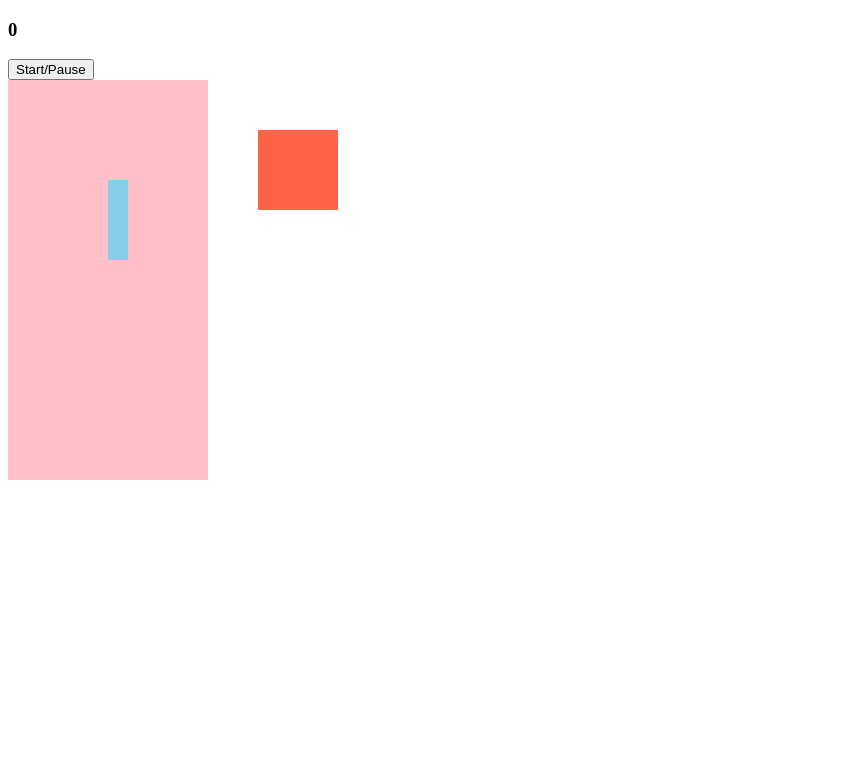
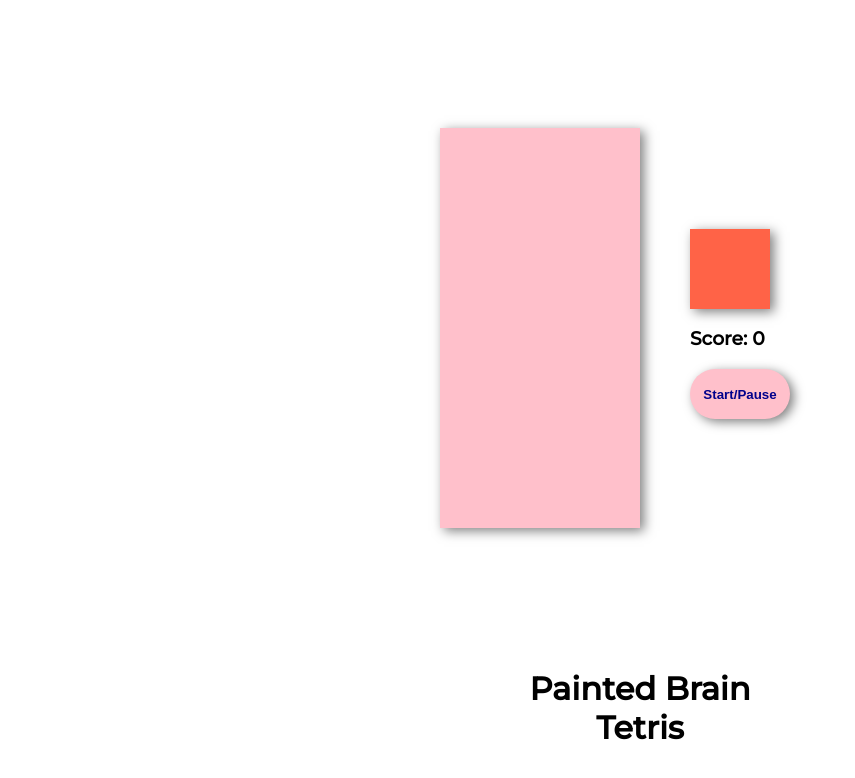
Before and after one commit to AL-G3/tetris-game, a plain HTML site: page index.html in a window 1280 px wide. Shown: the whole page, without its empty margins (0-855 px from the left). Drawn offline with Linux system fonts and the light colour scheme.

Commit message:
Fixed nextTetrimino, styled page a little also

```diff
--- a/app.js
+++ b/app.js
@@ -5,6 +5,7 @@ document.addEventListener('DOMContentLoaded', () => {
     let nextRandom = 0;
     const ScoreDisplay = document.querySelectorAll('#score');
     const StartButton = document.querySelectorAll('#start-pause-button');
+    let timerId;
 
 
     //set tetrimenos
@@ -64,7 +65,7 @@ document.addEventListener('DOMContentLoaded', () => {
         })
     };
 
-    timerId = setInterval(moveDown, 1000);
+    //timerId = setInterval(moveDown, 1000);
 
     function control(e) {
         if (e.keyCode === 37) {
@@ -90,11 +91,12 @@ document.addEventListener('DOMContentLoaded', () => {
         if (current.some(index => squares[currentPosition + index + width].classList.contains('taken'))) {
             current.forEach(index => squares[currentPosition + index].classList.add('taken'));
             //make new tetrimino FALL
-            selectRandomTetrimino = nextRandom
+            selectRandomTetrimino = nextRandom;
             nextRandom = Math.floor(Math.random() * tetrimenosArray.length);
             current = tetrimenosArray[selectRandomTetrimino][currentRotation];
             currentPosition = 4;
             draw();
+            displayShape();
         };
     }
 
@@ -132,12 +134,29 @@ document.addEventListener('DOMContentLoaded', () => {
         current = tetrimenosArray[selectRandomTetrimino][currentRotation];
         draw();
     }
+    // show next tetrimino
+    const displaySquares = document.querySelectorAll('.mini-grid div');
+    const displayWidth = 4;
+    let displayIndex = 4;
 
-    const displaySquares = document.querySelectorAll('.mini-grid');
-    const displayWidth = 4;
-    let displayIndex = 0;
+    //show tetrimino w/o rotation
+    const upNextTetrimino = [
+        [1, displayWidth + 1, displayWidth * 2 + 1, 2], // ltetrimino
+        [0, displayWidth, displayWidth + 1, displayWidth * 2 + 1], //ztetrimino
+        [1, displayWidth, displayWidth + 1, displayWidth + 2], //ttetrimino
+        [0, 1, displayWidth, displayWidth + 1], //otetrimino
+        [1, displayWidth + 1, displayWidth * 2 + 1, displayWidth * 3 + 1], //itetrimino
+    ];
+
+    function displayShape() {
+        displaySquares.forEach(squares => {
+            squares.classList.remove('tetrimino');
+        });
+        upNextTetrimino[nextRandom].forEach(index => {
+            displaySquares[displayIndex + index].classList.add('tetrimino');
+        });
+    };
 
 
-    // draw();
 
 });
--- a/index.html
+++ b/index.html
@@ -6,12 +6,12 @@
     <title>Painted Brain Tetris Game</title>
     <meta name="viewport" content="width=device-width, initial-scale=1">
     <link rel="stylesheet" href="style.css">
+    <link href="https://fonts.googleapis.com/css2?family=Montserrat:wght@500&display=swap" rel="stylesheet">
     <script src="app.js" charset="utf-8"></script>
 </head>
 
 <body>
-    <h3><span id="score">0</span></h3>
-    <button id="start-pause-button">Start/Pause</button>
+
     <main class="container">
         <section class="grid">
             <div></div>
@@ -225,6 +225,7 @@
             <div class='taken'></div>
             <div class='taken'></div>
         </section>
+        <section class="sidebar">
             <section class="mini-grid">
                 <div></div>
                 <div></div>
@@ -243,7 +244,15 @@
                 <div></div>
                 <div></div>
             </section>
+            <section class="menu">
+                <h3>Score: <span id="score">0</span></h3>
+                <button id="start-pause-button">Start/Pause</button>
+            </section>
+        </section>
     </main>
+    <header>
+        <h1>Painted Brain Tetris</h1>
+    </header>
 </body>
 
 </html>
--- a/style.css
+++ b/style.css
@@ -1,5 +1,14 @@
+body {
+    font-family: 'Montserrat', sans-serif;
+}
+
 .container {
     display: flex;
+    justify-content: center;
+    align-items: center;
+    margin: auto;
+    padding: 0;
+    height: 80vh;
 }
 
 .grid {
@@ -8,6 +17,7 @@
     display: flex;
     flex-wrap: wrap;
     background-color: pink;
+    box-shadow: 4px 3px 11px rgba(0, 0, 0, .5);
 }
 
 .grid div {
@@ -16,19 +26,46 @@
 }
 
 .tetrimino {
-    background-color: skyblue;
+    background-color: darkblue;
 }
 
 .mini-grid {
-    margin: 50px;
     width: 80px;
     height: 80px;
     display: flex;
     flex-wrap: wrap;
     background-color: tomato;
+    box-shadow: 4px 3px 11px rgba(0, 0, 0, .5);
 }
 
 .mini-grid div {
     height: 20px;
     width: 20px;
 }
+
+.menu {
+    margin: 0 auto;
+    width: 100px;
+    height: 100px;
+}
+
+header {
+    text-align: center;
+    margin: 0 auto;
+    width: 240px;
+}
+
+.sidebar {
+    margin: 0 50px;
+}
+
+button {
+    background: pink;
+    border-style: none;
+    width: 100px;
+    height: 50px;
+    border-radius: 30px;
+    box-shadow: 4px 3px 11px rgba(0, 0, 0, .5);
+    font-weight: bold;
+    color: darkblue;
+}
```
Lines whose indentation alone changed are shown as unchanged.
